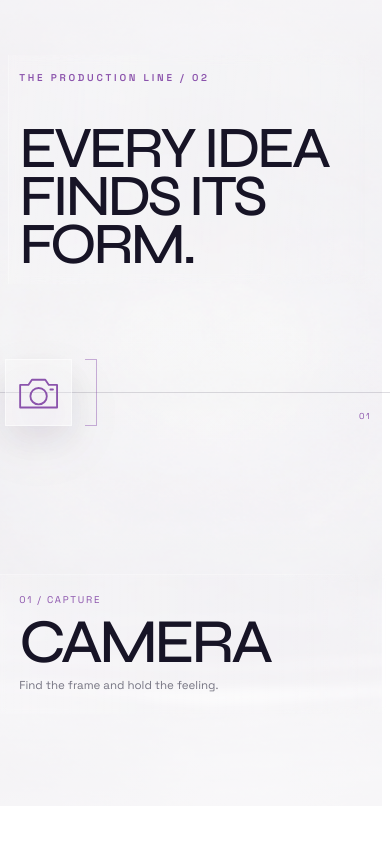
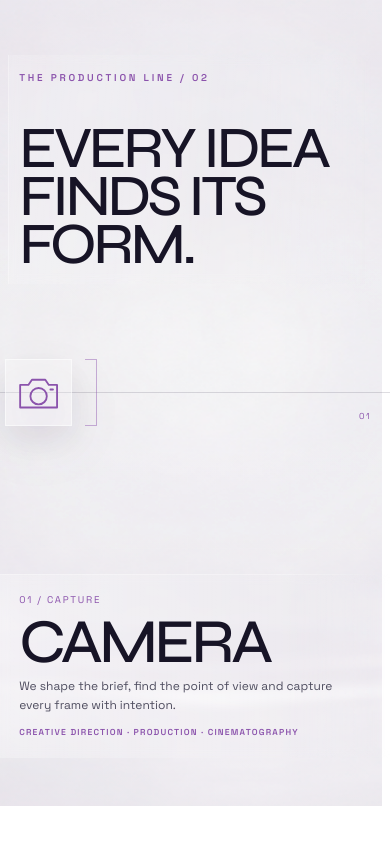
Before and after one commit to Woonhoong/Alifway, a Next.js app: page / in a window 390 px wide. Shown: the part 3753-4597 px from the top of the page. Built offline with nearby package versions, Linux system fonts and the light colour scheme.

Commit message:
Strengthen production imagery and add Alifway manifesto

```diff
--- a/app/globals.css
+++ b/app/globals.css
@@ -341,8 +341,8 @@ button, input, select, textarea { font: inherit; }
   position: absolute;
   inset: 0;
   background:
-    linear-gradient(180deg, rgba(255,255,255,.48) 0%, rgba(255,255,255,.12) 30%, rgba(255,255,255,.03) 54%, rgba(255,255,255,.18) 74%, rgba(255,255,255,.55) 100%),
-    linear-gradient(90deg, rgba(255,255,255,.16), transparent 46%, rgba(255,255,255,.12));
+    linear-gradient(180deg, rgba(255,255,255,.22) 0%, rgba(255,255,255,.025) 30%, transparent 56%, rgba(255,255,255,.08) 76%, rgba(255,255,255,.28) 100%),
+    linear-gradient(90deg, rgba(255,255,255,.08), transparent 42%, rgba(255,255,255,.05));
 }
 .media-journey-backgrounds img {
   position: absolute;
@@ -353,11 +353,11 @@ button, input, select, textarea { font: inherit; }
   object-position: center;
   opacity: 0;
   transform: scale(1.045);
-  filter: saturate(.92) contrast(.98) brightness(1.01);
+  filter: saturate(1.08) contrast(1.04) brightness(.98);
   transition: opacity .8s ease, transform 1.35s cubic-bezier(.22,1,.36,1);
 }
 .media-journey-backgrounds img.is-active {
-  opacity: .88;
+  opacity: 1;
   transform: scale(1);
 }
 .media-journey-head {
@@ -480,15 +480,16 @@ button, input, select, textarea { font: inherit; }
   z-index: -1;
   inset: -1.2rem -1.5rem;
   border-top: 1px solid rgba(255,255,255,.3);
-  background: linear-gradient(90deg, rgba(255,255,255,.16), rgba(255,255,255,.04) 63%, transparent);
-  backdrop-filter: blur(3px) saturate(1.03);
-  -webkit-backdrop-filter: blur(3px) saturate(1.03);
+  background: linear-gradient(90deg, rgba(255,255,255,.3), rgba(255,255,255,.08) 64%, transparent);
+  backdrop-filter: blur(4px) saturate(1.04);
+  -webkit-backdrop-filter: blur(4px) saturate(1.04);
   mask-image: linear-gradient(90deg, #000 0 72%, transparent 100%);
 }
 .media-journey-steps li.is-active { opacity: 1; transform: translateY(0); }
 .media-journey-steps span { color: var(--purple); font-size: .61rem; letter-spacing: .18em; text-transform: uppercase; }
 .media-journey-steps strong { font-family: var(--display); font-size: clamp(2.8rem, 6vw, 6.5rem); font-weight: 500; line-height: .78; letter-spacing: -.06em; text-transform: uppercase; }
-.media-journey-steps p { margin: 0; color: var(--muted); font-size: clamp(.72rem, 1vw, .94rem); line-height: 1.55; }
+.media-journey-steps p { max-width: 520px; margin: 0; color: rgba(22,20,43,.74); font-size: clamp(.75rem, 1vw, .96rem); line-height: 1.55; }
+.media-journey-steps small { display: block; margin-top: .75rem; color: var(--purple); font-size: .54rem; font-weight: 600; letter-spacing: .14em; line-height: 1.4; text-transform: uppercase; }
 .media-journey-index {
   position: absolute;
   z-index: 4;
@@ -534,14 +535,16 @@ button, input, select, textarea { font: inherit; }
   margin: 0;
   padding: .55em 0;
   border-bottom: 1px solid var(--line);
-  color: rgba(22,20,43,.16);
+  color: rgba(22,20,43,.2);
   font-family: var(--display);
   font-size: clamp(2.2rem, 5vw, 5.7rem);
   line-height: .95;
   letter-spacing: -.05em;
-  transition: color .8s ease;
+  opacity: .42;
+  transform: translateY(18px);
+  transition: color .7s ease, opacity .7s ease, transform .85s cubic-bezier(.22,1,.36,1);
 }
-.manifesto-lines p.is-visible { color: var(--bone); }
+.manifesto-lines p.is-visible { color: var(--bone); opacity: 1; transform: translateY(0); }
 .manifesto-note { grid-column: 2; align-self: end; margin: 5rem 0 0; color: var(--muted); font-size: .65rem; letter-spacing: .17em; text-transform: uppercase; }
 
 .services-title {
@@ -763,15 +766,15 @@ button, input, select, textarea { font: inherit; }
   .media-journey { height: 340vh; }
   .media-journey-head { top: 13vh; left: 1.2rem; right: 1.2rem; display: block; }
   .media-journey-head h2 { margin-top: 2.4rem; font-size: clamp(3.2rem, 15vw, 5.5rem); }
-  .media-journey-backgrounds::after { background: linear-gradient(180deg, rgba(255,255,255,.58) 0%, rgba(255,255,255,.16) 32%, rgba(255,255,255,.04) 51%, rgba(255,255,255,.24) 75%, rgba(255,255,255,.68) 100%); }
-  .media-journey-backgrounds img.is-active { opacity: .75; }
+  .media-journey-backgrounds::after { background: linear-gradient(180deg, rgba(255,255,255,.3) 0%, rgba(255,255,255,.06) 32%, transparent 51%, rgba(255,255,255,.12) 75%, rgba(255,255,255,.36) 100%); }
+  .media-journey-backgrounds img.is-active { opacity: .94; }
   .media-journey-head::before { left: -.7rem; top: -1rem; width: calc(100% + .7rem); height: calc(100% + 2rem); }
   .media-motion-rail { top: 51%; }
   .media-marker { width: 80px; height: 80px; }
   .media-journey-steps { left: 1.2rem; right: 1.2rem; bottom: 8vh; height: 145px; }
   .media-journey-steps li { grid-template-columns: 1fr; gap: .65rem; align-items: start; }
   .media-journey-steps strong { grid-row: 2; font-size: clamp(3rem, 16vw, 4.8rem); }
-  .media-journey-steps p { grid-row: 3; max-width: 290px; }
+  .media-journey-steps p { grid-row: 3; max-width: 340px; }
   .media-journey-index { top: 51%; right: 1.2rem; }
   .media-journey-index span:last-child { display: none; }
   .manifesto { min-height: 100vh; padding: 15vh 1.2rem; display: block; }
--- a/app/page.tsx
+++ b/app/page.tsx
@@ -123,26 +123,41 @@ export default function Home() {
             </div>
 
             <ol className="media-journey-steps">
-              <li className="is-active" data-media-step><span>01 / Capture</span><strong>Camera</strong><p>Find the frame and hold the feeling.</p></li>
-              <li data-media-step><span>02 / Direct</span><strong>Cinema</strong><p>Turn the idea into movement and light.</p></li>
-              <li data-media-step><span>03 / Shape</span><strong>Edit</strong><p>Build rhythm, tension and continuity.</p></li>
-              <li data-media-step><span>04 / Finish</span><strong>Sound</strong><p>Give every image texture and atmosphere.</p></li>
-              <li data-media-step><span>05 / Release</span><strong>Play</strong><p>Deliver a story made to be remembered.</p></li>
+              <li className="is-active" data-media-step>
+                <span>01 / Capture</span><strong>Camera</strong>
+                <p>We shape the brief, find the point of view and capture every frame with intention.<small>Creative direction · Production · Cinematography</small></p>
+              </li>
+              <li data-media-step>
+                <span>02 / Direct</span><strong>Cinema</strong>
+                <p>Light, performance and movement come together to turn an idea into a living scene.<small>Direction · Lighting · On-set craft</small></p>
+              </li>
+              <li data-media-step>
+                <span>03 / Shape</span><strong>Edit</strong>
+                <p>We refine the strongest moments into a clear rhythm built around the brand story.<small>Editing · Colour · Motion design</small></p>
+              </li>
+              <li data-media-step>
+                <span>04 / Finish</span><strong>Sound</strong>
+                <p>Music, voice and detail give the picture its atmosphere, energy and emotional weight.<small>Sound design · Mix · Voice</small></p>
+              </li>
+              <li data-media-step>
+                <span>05 / Release</span><strong>Play</strong>
+                <p>Every film is finished for the right screen, format and audience—ready to make an impact.<small>Campaign delivery · Social cuts · Masters</small></p>
+              </li>
             </ol>
 
             <div className="media-journey-index" aria-hidden="true"><span id="media-step-number">01</span><span>Alifway production system</span></div>
           </div>
         </section>
 
-        <section className="manifesto" aria-labelledby="manifesto-heading">
+        <section className="manifesto" id="manifesto" aria-labelledby="manifesto-heading">
           <p className="section-kicker">Our point of view / 03</p>
           <h2 id="manifesto-heading" className="sr-only">Our manifesto</h2>
           <div className="manifesto-lines">
-            <p data-reveal>PLACEHOLDER — YOUR FIRST MANIFESTO LINE.</p>
-            <p data-reveal>PLACEHOLDER — YOUR SECOND MANIFESTO LINE.</p>
-            <p data-reveal>PLACEHOLDER — YOUR CLOSING THOUGHT.</p>
+            <p data-reveal>Every story begins with a point of view.</p>
+            <p data-reveal>Craft gives every idea its rhythm.</p>
+            <p data-reveal>Emotion is what makes it stay.</p>
           </div>
-          <p className="manifesto-note">Words to be shaped by Alifway Media.</p>
+          <p className="manifesto-note">Alifway Media — vision shaped through image, sound and motion.</p>
         </section>
 
         <section className="scrub-chapter services-chapter" data-sequence="clipB" aria-label="Alifway Media services">
```
